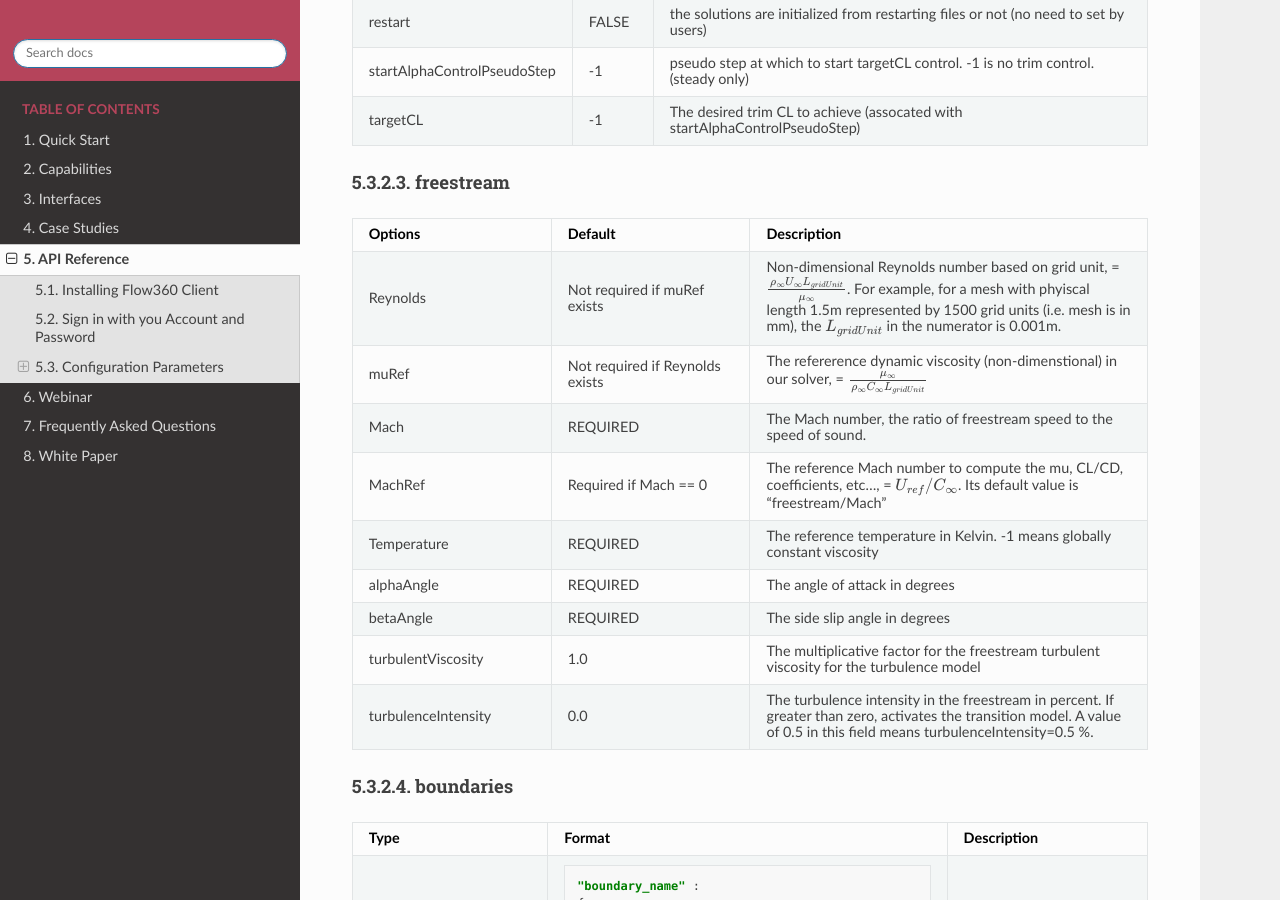
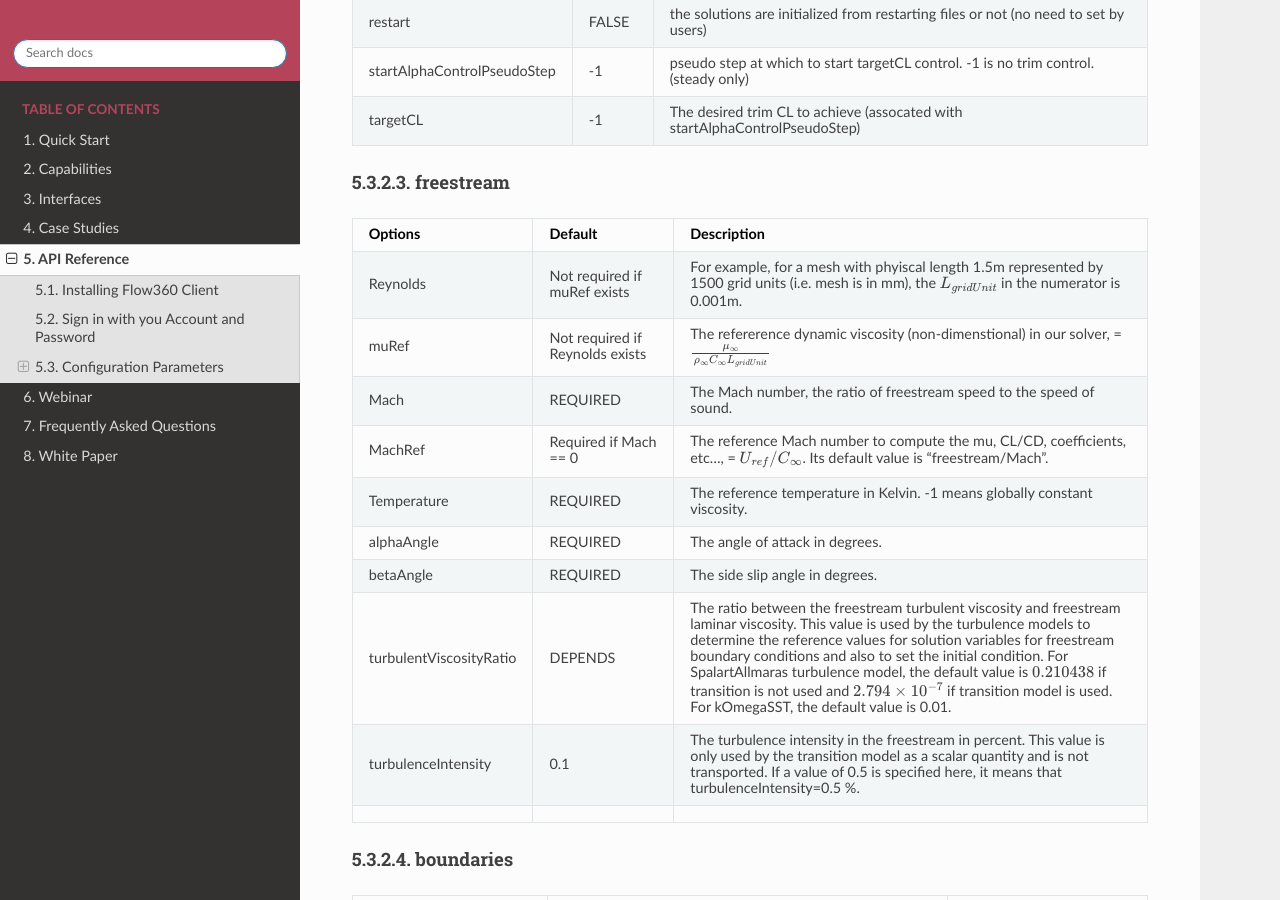
Before and after one commit to flexcompute-readthedocs/Flow360Documentation, a Sphinx documentation site: the page built from docs/source/api.rst, in a window 1280 px wide and 900 px high, scrolled down 1773 px. Built offline with Sphinx 7.4.7 and the Read the Docs theme 2.0.0, drawn with Linux system fonts in a browser that asks for light colours; some of the changed lines change nothing that is shown; some of the changed text lies outside the part shown.

Commit message:
Add turbulence quantities documentation

```diff
--- a/docs/source/api.rst
+++ b/docs/source/api.rst
@@ -116,35 +116,11 @@
 freestream
 ----------
 
-.. table::
-   :widths: 25 25 50
-
-   +----------------------+-----------------------------------+--------------------------------------------------------------------------------------------------------------------+
-   | Options              |              Default              | Description                                                                                                        |
-   +======================+===================================+====================================================================================================================+
-   |                      |                                   | Non-dimensional Reynolds number based on grid unit, = :math:`\frac{\rho_\infty U_\infty L_{gridUnit}}{\mu_\infty}`.|
-   | Reynolds             |   Not required if muRef exists    | For example, for a mesh with phyiscal length 1.5m represented by 1500 grid units (i.e. mesh is in mm),             |
-   |                      |                                   | the :math:`L_{gridUnit}` in the numerator is 0.001m.                                                               |
-   +----------------------+-----------------------------------+--------------------------------------------------------------------------------------------------------------------+
-   | muRef                | Not required if Reynolds exists   | The refererence dynamic viscosity (non-dimenstional) in our solver,                                                |
-   |                      |                                   | = :math:`\frac{\mu_\infty}{\rho_\infty C_\infty L_{gridUnit}}`                                                     |
-   +----------------------+-----------------------------------+--------------------------------------------------------------------------------------------------------------------+
-   | Mach                 |              REQUIRED             | The Mach number, the ratio of freestream speed to the speed of sound.                                              |
-   +----------------------+-----------------------------------+--------------------------------------------------------------------------------------------------------------------+
-   | MachRef              |       Required if Mach == 0       | The reference Mach number to compute the mu, CL/CD, coefficients, etc..., = :math:`U_{ref}/C_\infty`.              |
-   |                      |                                   | Its default value is "freestream/Mach"                                                                             |
-   +----------------------+-----------------------------------+--------------------------------------------------------------------------------------------------------------------+
-   | Temperature          |              REQUIRED             | The reference temperature in Kelvin. -1 means globally constant viscosity                                          |
-   +----------------------+-----------------------------------+--------------------------------------------------------------------------------------------------------------------+
-   | alphaAngle           |              REQUIRED             | The angle of attack in degrees                                                                                     |
-   +----------------------+-----------------------------------+--------------------------------------------------------------------------------------------------------------------+
-   | betaAngle            |              REQUIRED             | The side slip angle in degrees                                                                                     |
-   +----------------------+-----------------------------------+--------------------------------------------------------------------------------------------------------------------+
-   | turbulentViscosity   |              1.0                  | The multiplicative factor for the freestream turbulent viscosity for the turbulence model                          |
-   +----------------------+-----------------------------------+--------------------------------------------------------------------------------------------------------------------+
-   | turbulenceIntensity  |              0.0                  | The turbulence intensity in the freestream in percent. If greater than zero, activates the transition model.       |
-   |                      |                                   | A value of 0.5 in this field means turbulenceIntensity=0.5 %.                                                      |
-   +----------------------+-----------------------------------+--------------------------------------------------------------------------------------------------------------------+
+.. csv-table::
+   :file: ./freestreamTable.csv
+   :widths: 20, 20, 70
+   :header-rows: 1
+   :delim: @
 
 boundaries
 ----------
@@ -461,7 +437,7 @@
    +--------------------------------+------------------------------+------------------------------------------------------------------------------------------------------------------------------+
    | Options                        |     Default                  | Description                                                                                                                  |
    +================================+==============================+==============================================================================================================================+
-   | modelType                      | AmplificationFactorTransport | Transition model type can be: "AmplificationFactorTransport"                                                                 |
+   | modelType                      |       None                   | Transition model type can either be: "None" (disabled) or "AmplificationFactorTransport" (enabled)                           |
    +--------------------------------+------------------------------+------------------------------------------------------------------------------------------------------------------------------+
    | absoluteTolerance              |     1.00E-07                 | Tolerance for the transition model residual, below which the solver goes to the next physical step                           |
    +--------------------------------+------------------------------+------------------------------------------------------------------------------------------------------------------------------+
--- a/docs/source/betTable.csv
+++ b/docs/source/betTable.csv
@@ -1,4 +1,4 @@
-Option@ Default@ Description
+Options@ Default@ Description
 centerOfRotation@ Empty@ [3-array] center of the Blade Element Theory (BET) disk
 axisOfRotation@ Empty@ [3-array] rotational axis of the BET disk
 numberOfBlades@ Empty@ [int] number of blades to model
--- /dev/null
+++ b/docs/source/freestreamTable.csv
@@ -0,0 +1,10 @@
+Options@ Default@ Description
+Reynolds@ Not required if muRef exists@ For example, for a mesh with phyiscal length 1.5m represented by 1500 grid units (i.e. mesh is in mm), the :math:`L_{gridUnit}` in the numerator is 0.001m.
+muRef@ Not required if Reynolds exists@ The refererence dynamic viscosity (non-dimenstional) in our solver, = :math:`\frac{\mu_\infty}{\rho_\infty C_\infty L_{gridUnit}}`
+Mach@ REQUIRED@ The Mach number, the ratio of freestream speed to the speed of sound.
+MachRef@ Required if Mach == 0@ The reference Mach number to compute the mu, CL/CD, coefficients, etc..., = :math:`U_{ref}/C_\infty`. Its default value is "freestream/Mach".
+Temperature@ REQUIRED@ The reference temperature in Kelvin. -1 means globally constant viscosity.
+alphaAngle@ REQUIRED@ The angle of attack in degrees.
+betaAngle@ REQUIRED@ The side slip angle in degrees.
+turbulentViscosityRatio@ DEPENDS@ The ratio between the freestream turbulent viscosity and freestream laminar viscosity. This value is used by the turbulence models to determine the reference values for solution variables for freestream boundary conditions and also to set the initial condition. For SpalartAllmaras turbulence model, the default value is :math:`0.210438` if transition is not used and :math:`2.794\times10^{-7}` if transition model is used. For kOmegaSST, the default value is 0.01.
+turbulenceIntensity@ 0.1@ The turbulence intensity in the freestream in percent. This value is only used by the transition model as a scalar quantity and is not transported. If a value of 0.5 is specified here, it means that turbulenceIntensity=0.5 %.
```
